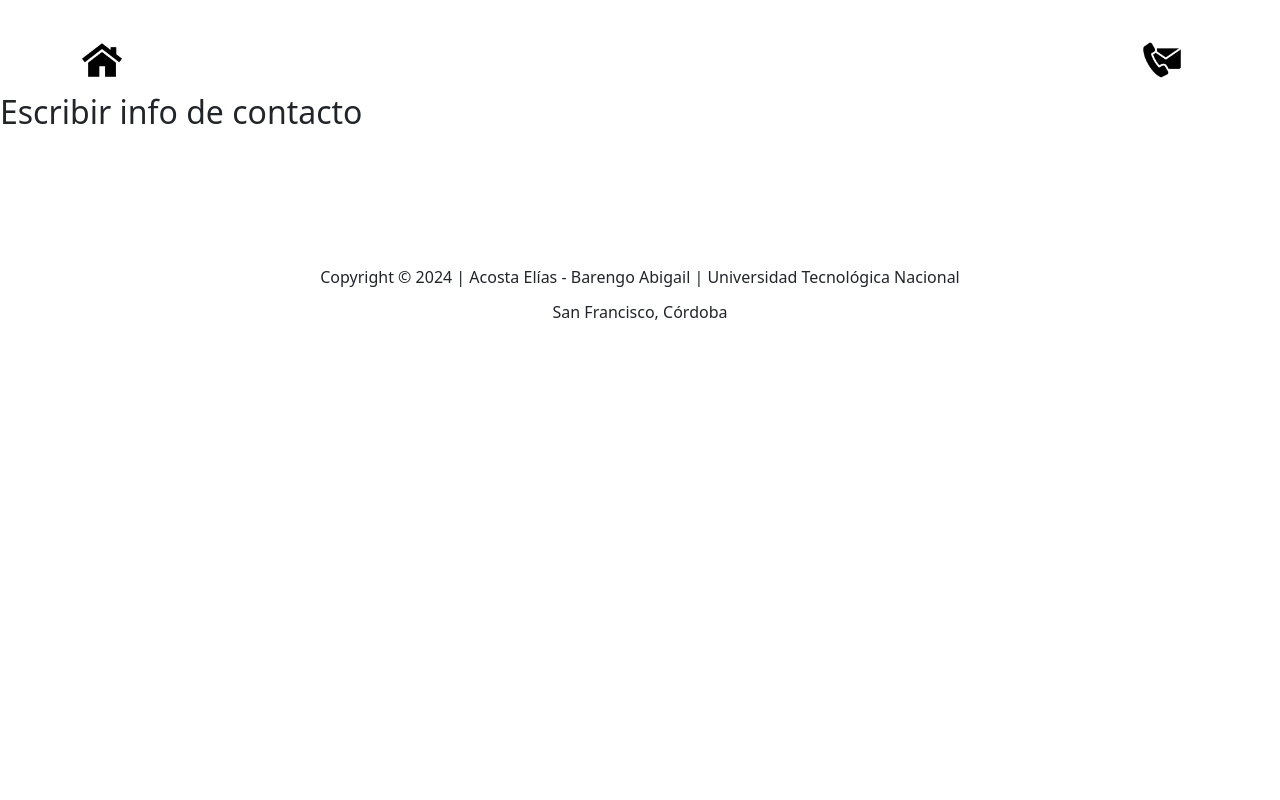
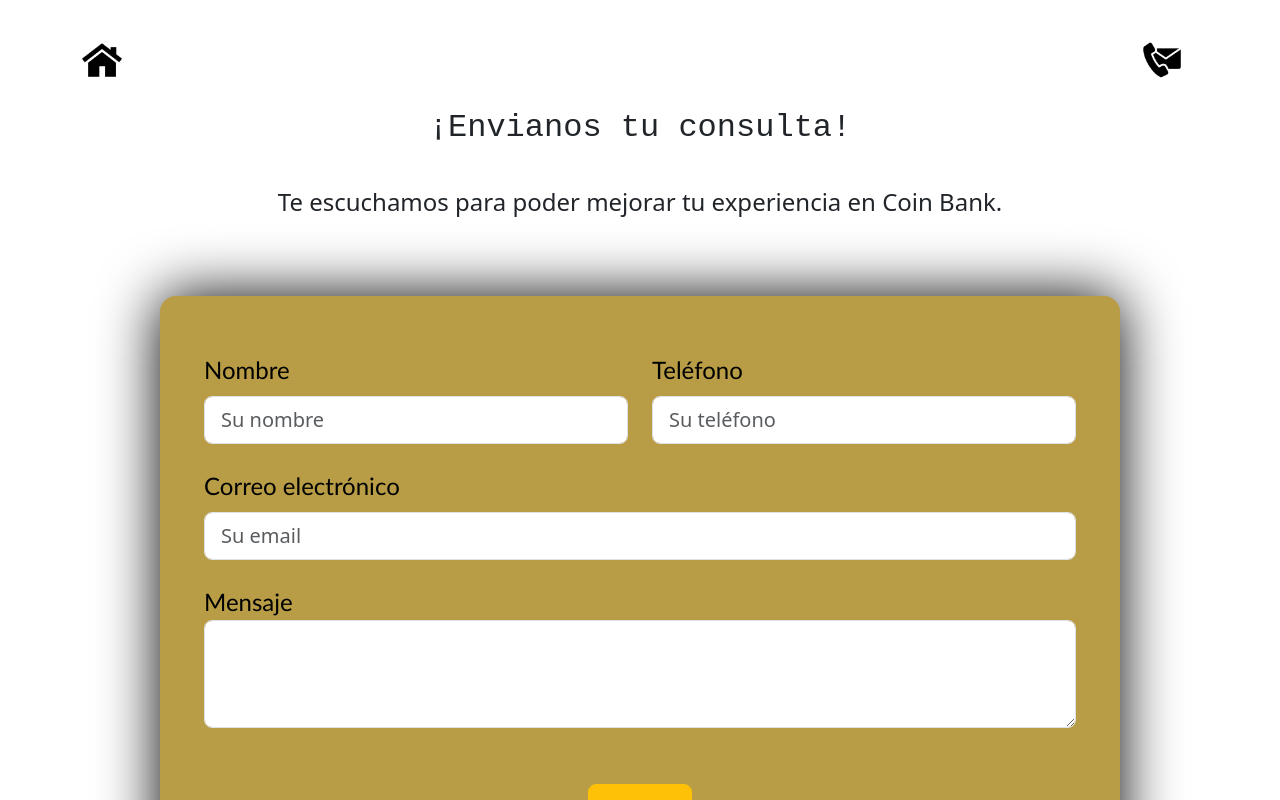
Before and after one commit to EliasAcostaa/coin-bank, a Vue app: page /Contacto in a window 1280 px wide. Shown: the top 800 px of the page. Built offline with nearby package versions, Linux system fonts and the light colour scheme.

Commit message:
Contacto

```diff
--- a/src/views/ContactoView.vue
+++ b/src/views/ContactoView.vue
@@ -9,14 +9,47 @@
 
     <router-link :to="{name: 'SobreNosotrosView'}" class="navbar-brand">
       <img src="../assets/imagenes/contact-us.png" alt="SobreNosotros" width="40" height="40">
-    </router-link>  <!--queda mal o bien?-->
+    </router-link>
 
   </div>
 </nav>
 
 
 
- <h2>Escribir info de contacto</h2>
+<h2 class="text-center">¡Envianos tu consulta!</h2>
+<h4 class="text-center">Te escuchamos para poder mejorar tu experiencia en Coin Bank.</h4>
+
+<div style="padding: 1rem;" class="contorno">
+
+  <form class="row g-4">
+
+    <div class="col-lg-6">
+       <label class="form-label">Nombre</label>
+       <input class="form-control form-control-lg" type ="text" placeholder="Su nombre">
+    </div>
+
+    <div class="col-lg-6">
+      <label class="form-label">Teléfono</label>
+      <input class="form-control form-control-lg" type ="tel" placeholder="Su teléfono">
+    </div>
+
+    <div class="col-12">
+      <label class="form-label">Correo electrónico</label>
+      <input class="form-control form-control-lg" type="email" placeholder="Su email">
+    </div>
+
+    <div class="col-12">
+      <label>Mensaje</label>
+      <textarea rows="3" class="form-control form-control-lg"></textarea>
+    </div>
+
+    <div class="text-center">
+      <input class="btn btn-warning btn-lg" type="submit" value="Enviar">
+    </div>
+
+  </form>
+
+</div>
 
 
 
@@ -33,6 +66,8 @@
 </script>
 
 
+
+
 <style scoped>
 
 .navbar {
@@ -40,4 +75,35 @@
     background-color: white;
 }
 
+label {
+  font-size: 1.5rem;
+  font-family: 'Gill Sans', 'Gill Sans MT', Calibri, 'Trebuchet MS', sans-serif;
+  color: black;
+}
+
+h2 {
+  font-family: monospace;
+  padding: 1rem;
+}
+
+h4 {
+  padding: 1rem;
+  margin-bottom: 3rem;
+}
+
+form {
+  border-radius: 10px;
+  box-shadow: 0 0 60px #000000;
+  background-color: rgb(184, 157, 70);
+  width: min( 60rem, 100% ); /*mínimo tamaño del elemento (600px)*/
+  margin: 0 auto;
+  padding: 2rem;
+  border-radius: 1rem;
+}
+
+.btn {
+  margin-top: 2rem;
+  font-size: 1.5rem;
+}
+
 </style>
--- a/src/views/LoginView.vue
+++ b/src/views/LoginView.vue
@@ -45,7 +45,7 @@
           <div>
             <div class="text-center">
               <label class="form-label" for="Usuario">Ingrese un nombre de usuario</label>
-              <div id="inputinfo">
+              <div id="inputinfo"> <!-- alerta (desde boton hasta mensaje) VER ERROR?¿  -->
                 <input class="form-control text-center" type="text" id="Usuario" v-model="nombre" placeholder="Nombre de Usuario">
                 <button v-if="!intento" class="btn btn-outline-warning" type="button" data-bs-dismiss="alert" @click="cambiarV()"> i </button>
               </div>
@@ -88,6 +88,7 @@
     </div>
   </div>
 </div>
+
 
 
 
@@ -179,4 +180,5 @@ h2 {
 }
 
 
+
 </style>
```
